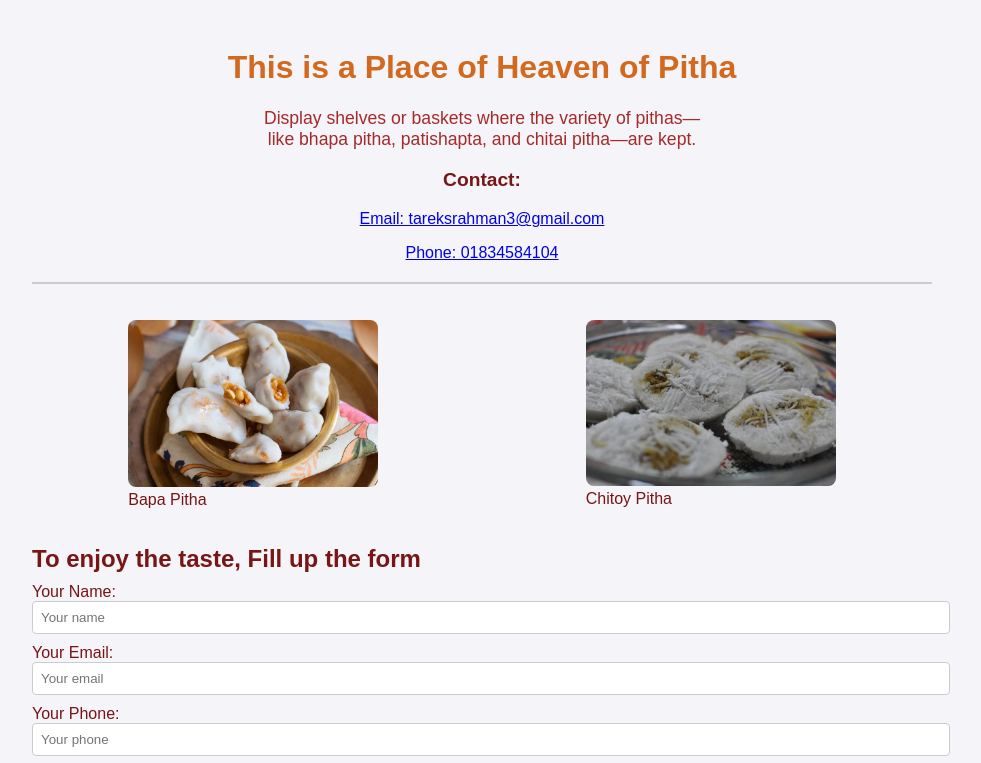
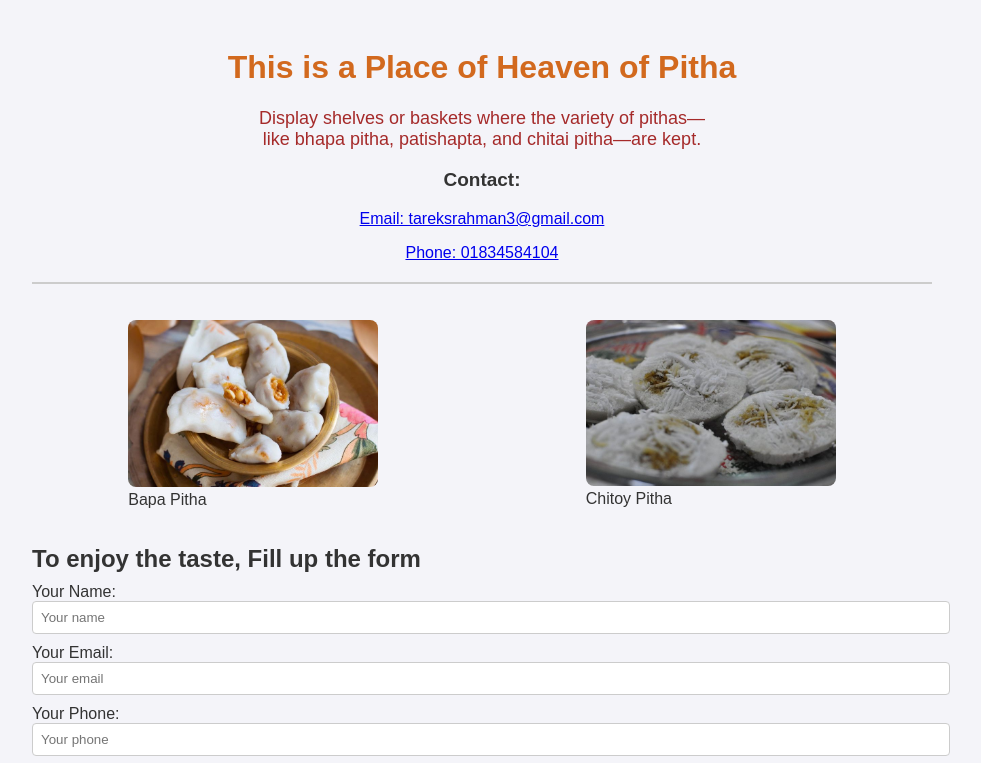
Before and after one commit to tareque101/Pitha-Utshob, a plain HTML site: page index.html in a window 1280 px wide. Shown: the top 763 px of the page, without its empty margins (158-1139 px from the left). Drawn offline with Linux system fonts and the light colour scheme.

Commit message:
added style

```diff
--- a/style/style.css
+++ b/style/style.css
@@ -1,7 +1,7 @@
 body {
   font-family: Arial, sans-serif;
   background-color: #f4f4f9;
-  color: #781515;
+  color: #333;
 }
 
 .body-container {
@@ -10,18 +10,17 @@ body {
   padding: 20px;
 }
 
-/* Header styling */
 .header-container {
   text-align: center;
 }
 
 #header {
   color: #d2691e;
-  font-size: 2em;
+  font-size: 32px;
 }
 
 .des-text {
-  font-size: 1.1em;
+  font-size: 18px;
   color: brown;
 }
 
@@ -30,7 +29,7 @@ body {
 }
 
 .profile-contact h3 {
-  font-size: 1.2em;
+  font-size: 19px;
 }
 
 .divider {
@@ -38,7 +37,7 @@ body {
   margin: 20px 0;
 }
 
-/* Image gallery styling */
+
 .img-div {
   display: flex;
   justify-content: space-around;
@@ -52,7 +51,7 @@ body {
 
 
 .form-header {
-  font-size: 1.5em;
+  font-size: 24px;
   margin: 20px 0 10px;
 }
 
```
Also changed, not shown: index.html (+1 -0 lines).
